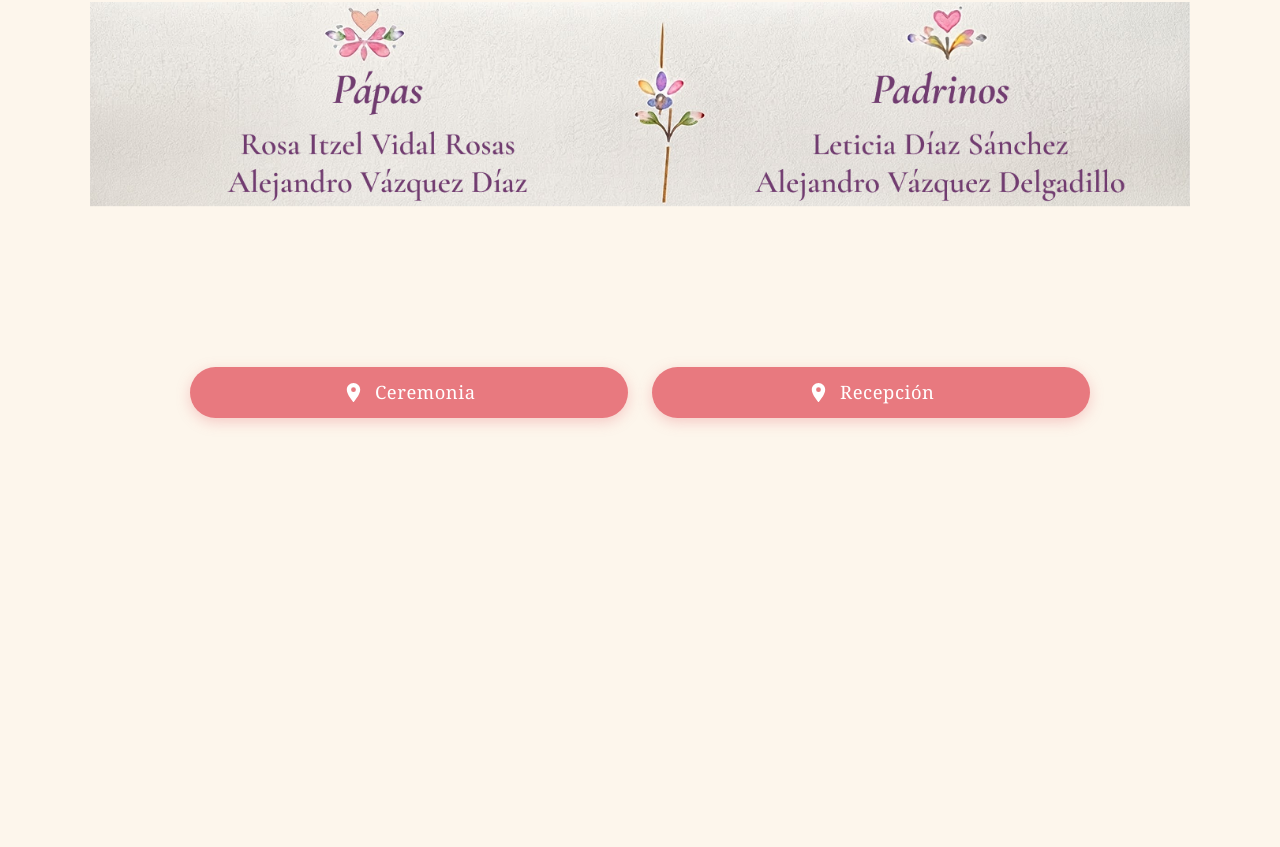
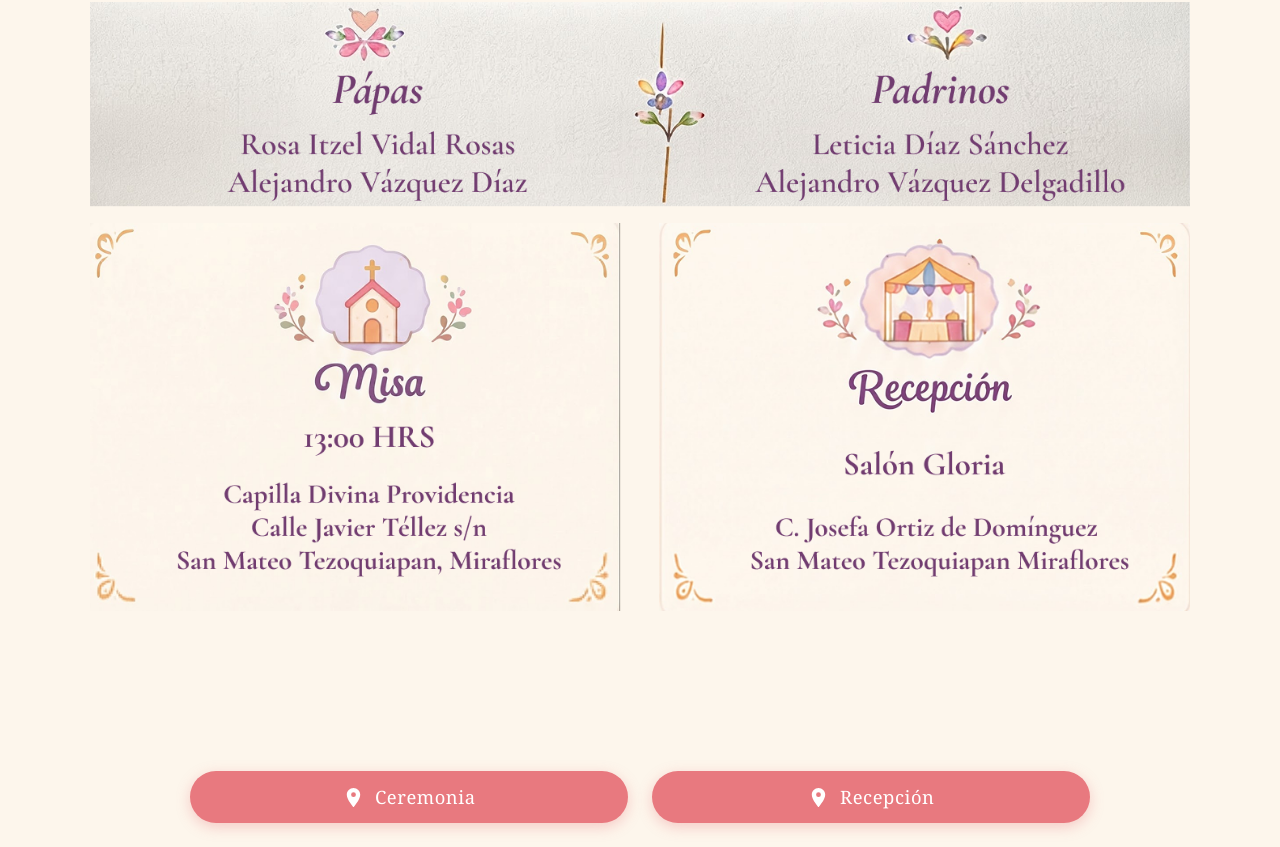
Before and after one commit to JulianDC23/Cumplea-os-Fernanda, a React (Vite) app: page / in a window 1280 px wide. Shown: the part 1262-2109 px from the top of the page. Before the commit the page ends 1704 px from the top, so only its background shows below. Built offline with nearby package versions, Linux system fonts and the light colour scheme.

Commit message:
add sites -jd23

```diff
--- a/src/components/Home/Home.jsx
+++ b/src/components/Home/Home.jsx
@@ -6,6 +6,7 @@ import Countdown from '../Countdown/Countdown'
 import Legend from '../Legend/Legends'
 import LocationButtons from '../Buttons/Buttons'
 import BannerFamilia from '../Banner/BannerFamilia'
+import Sites from '../Sites/Sites'
 
 function Home() {
   return (
@@ -24,6 +25,7 @@ function Home() {
       <Legend />
       <Countdown />
       <BannerFamilia />
+      <Sites />
       <LocationButtons />
     </main>
    </>
--- a/src/components/Sites/Sites.css
+++ b/src/components/Sites/Sites.css
@@ -0,0 +1,30 @@
+.banner-sites {
+  width: 100%;
+  background: #fdf6ec;
+  display: flex;
+  justify-content: center;
+  align-items: center;
+  padding: 0.5rem 1rem;
+  box-sizing: border-box;
+}
+
+.banner-sites__img {
+  width: 95%;            /* 👈 casi todo el ancho */
+  max-width: 1100px;     /* 👈 límite en monitores grandes */
+  height: auto;
+  display: block;
+  object-fit: contain;
+  user-select: none;
+  pointer-events: none;
+}
+
+/* 📱 Móvil */
+@media (max-width: 768px) {
+  .banner-sites {
+    padding: 0.2rem 0.5rem;
+  }
+
+  .banner-sites__img {
+    width: 100%;         /* en móvil sí todo el ancho */
+  }
+}
--- a/src/components/Sites/Sites.jsx
+++ b/src/components/Sites/Sites.jsx
@@ -0,0 +1,22 @@
+import { motion } from 'framer-motion'
+import './Sites.css'
+import bannerSites from '../../assets/Sites.png'
+
+function Sites() {
+  return (
+    <section className="banner-sites">
+      <motion.img
+        src={bannerSites}
+        alt="Pápas y Padrinos de Fernanda Zoe"
+        className="banner-sites__img"
+        initial={{ opacity: 0, y: 20 }}
+        whileInView={{ opacity: 1, y: 0 }}
+        viewport={{ once: true, amount: 0.4 }}
+        transition={{ duration: 0.8, ease: 'easeOut' }}
+        draggable="false"
+      />
+    </section>
+  )
+}
+
+export default Sites
```
Also changed, not shown: src/assets/Sites.png (added).
